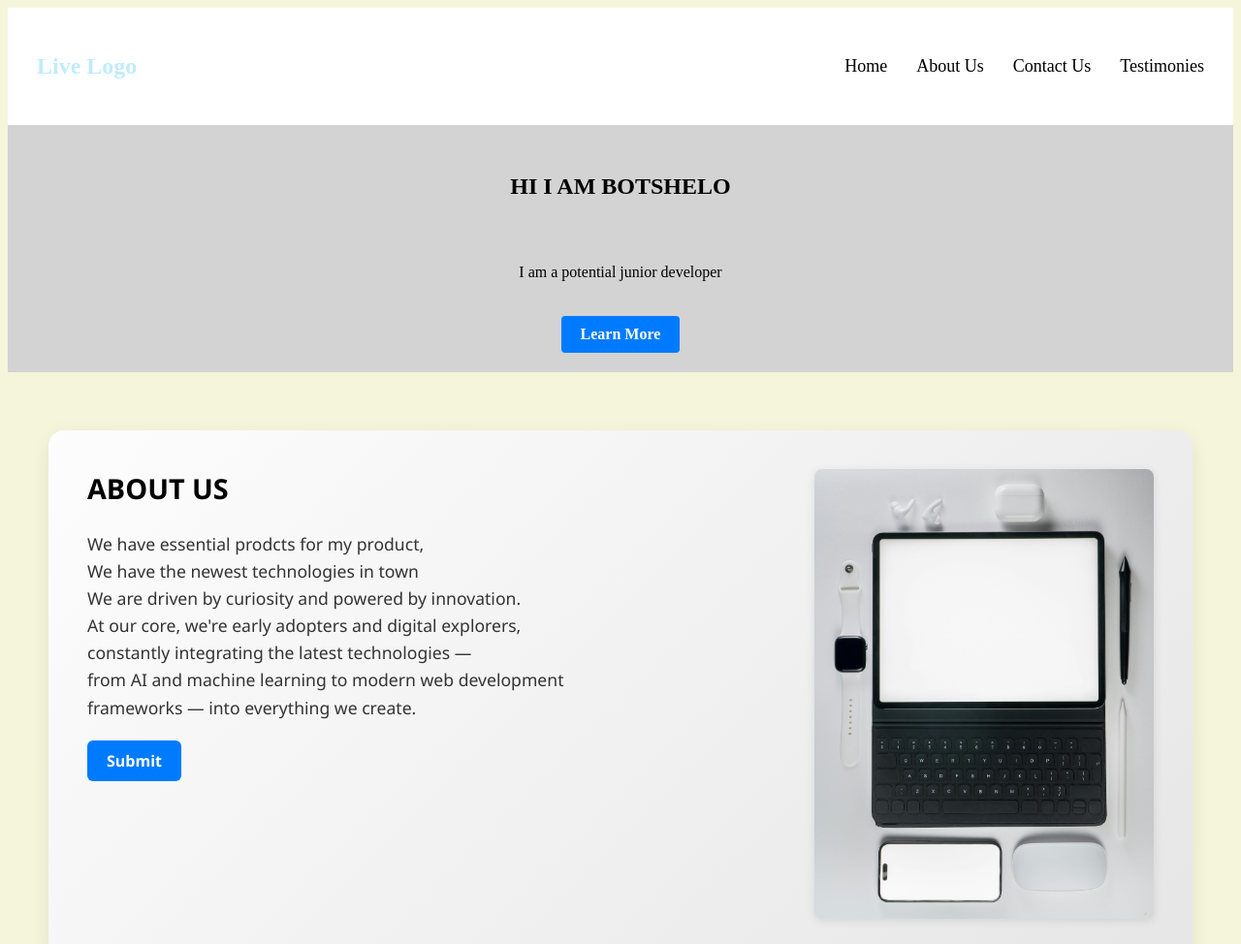
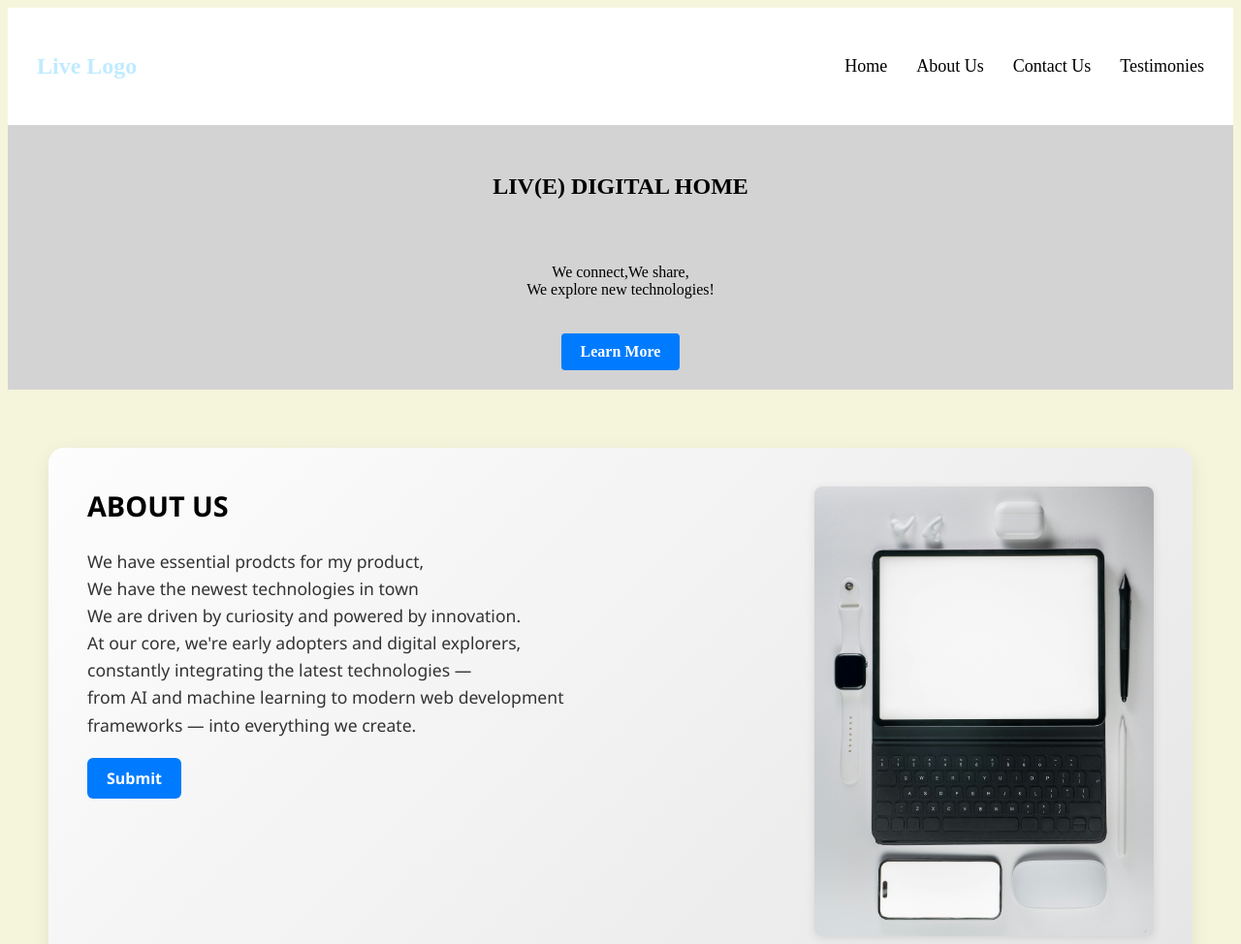
Before and after one commit to botshelo-dev/mywebsite, a plain HTML site: page index.html in a window 1280 px wide. Shown: the top 974 px of the page at 97% size. Drawn offline with Linux system fonts and the light colour scheme; files whose address does not match are found by name.

```diff
--- a/index.html
+++ b/index.html
@@ -25,8 +25,8 @@
         <main>
             <section class="sect">
                 <div>
-                    <h1 class="heading">Hi I am Botshelo</h1>
-                    <p>I am a potential junior developer</p>
+                    <h1 class="heading">Liv(e) Digital Home</h1>
+                    <p>We connect,We share,<br>We explore new technologies!</p>
                     <a href="#" class="button">Learn More</a>
                 </div>
             </section>
```
Also changed, not shown: images/jakub-zerdzicki-aJLuC5bzyEY-unsplash.jpg (renamed from jakub-zerdzicki-aJLuC5bzyEY-unsplash.jpg), images/jakub-zerdzicki-iMreBZE9n4k-unsplash.jpg (renamed from jakub-zerdzicki-iMreBZE9n4k-unsplash.jpg), 5 other files.
